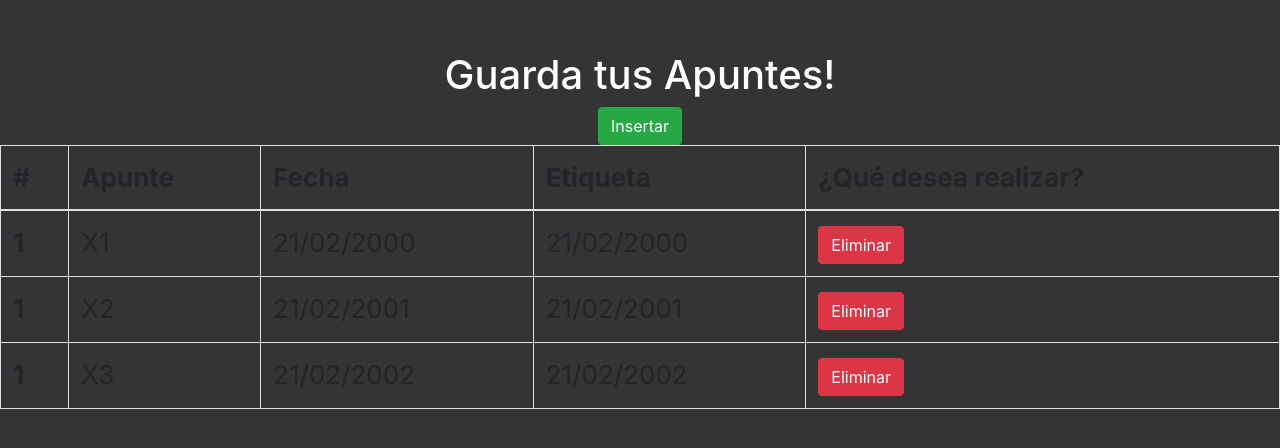
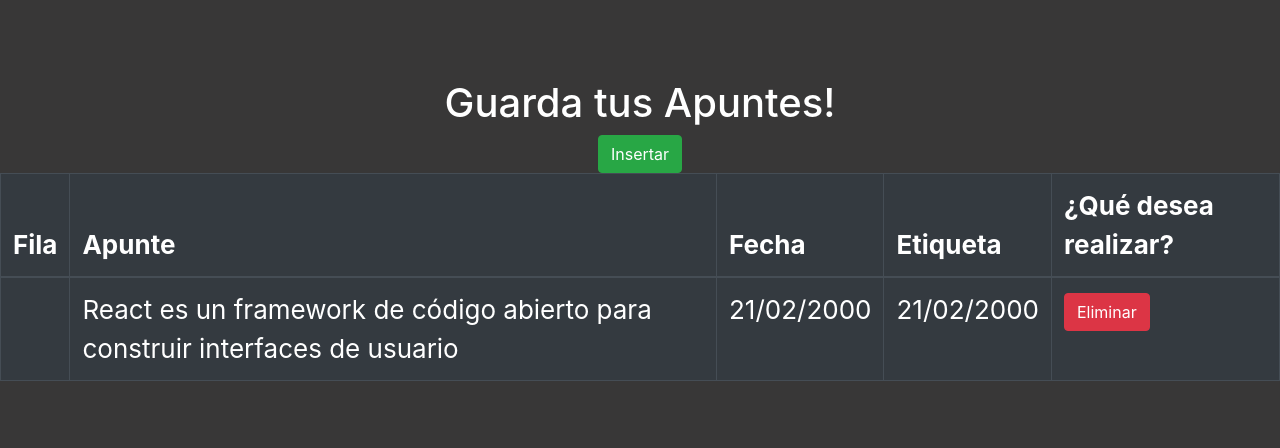
Before and after one commit to eliasgz97/ExamenMedioTermino_EliasGiron, a React (Create React App) app: page / in a window 1280 px wide. Shown: the part 162-610 px from the top of the page. Built offline with nearby package versions, Linux system fonts and the light colour scheme.

Commit message:
Tabla muestra el color de la fuente que hace juego con el color del fondo

```diff
--- a/src/App.css
+++ b/src/App.css
@@ -12,9 +12,12 @@
     animation: App-logo-spin infinite 20s linear;
   }
 }
-
+.th{
+  background-color: black;
+  color:white;
+}
 .App-header {
-  background-color: #353434;
+  background-color: #383737;
   min-height: 100vh;
   display: flex;
   flex-direction: column;
--- a/src/App.js
+++ b/src/App.js
@@ -1,14 +1,10 @@
 import React, { useState } from 'react';
 import './App.css';
-import { Button, ButtonGroup } from 'reactstrap';
 import { Table } from 'reactstrap';
-import { InputGroup, InputGroupAddon, InputGroupText, Input } from 'reactstrap';
 import { Modal, ModalBody, ModalHeader, ModalFooter } from 'reactstrap';
 function App() {
   const dataRandom = [
-    { Apunte: "X1", Fecha: "21/02/2000", Etiqueta: "react" },
-    { Apunte: "X2", Fecha: "21/02/2001", Etiqueta: "react" },
-    { Apunte: "X3", Fecha: "21/02/2002", Etiqueta: "react" },
+    { Apunte: "React es un framework de código abierto para construir interfaces de usuario", Fecha: "21/02/2000", Etiqueta: "react" },
   ];
   const [data, setData] = useState(dataRandom);
   const [modalInsertar, setModalInsertar] = useState(false);
@@ -30,6 +26,7 @@ function App() {
     }))
 
   }
+  var contador = 0;
   const eliminar = () => {
     setData(data.filter(elemento => elemento.Apunte !== elementoSeleccionado.Apunte));
     setModalEliminar(false);
@@ -51,10 +48,10 @@ function App() {
       <button1 className ="btn btn-success" size="lg" onClick={() => abrirModalInsertar()}>Insertar
       </button1>
 
-      <Table className="table table-bordered">
+      <Table dark className="table table-bordered">
         <thead>
           <tr>
-            <th>#</th>
+            <th>Fila</th>
             <th>Apunte</th>
             <th>Fecha</th>
             <th>Etiqueta</th>
@@ -64,7 +61,7 @@ function App() {
         <tbody>
           {data.map(elemento => (
             <tr>
-              <th scope="row">1</th>
+              <th scope="row"></th>
               <td>{elemento.Apunte}</td>
               <td>{elemento.Fecha}</td>
               <td>{elemento.Fecha}</td>
```
